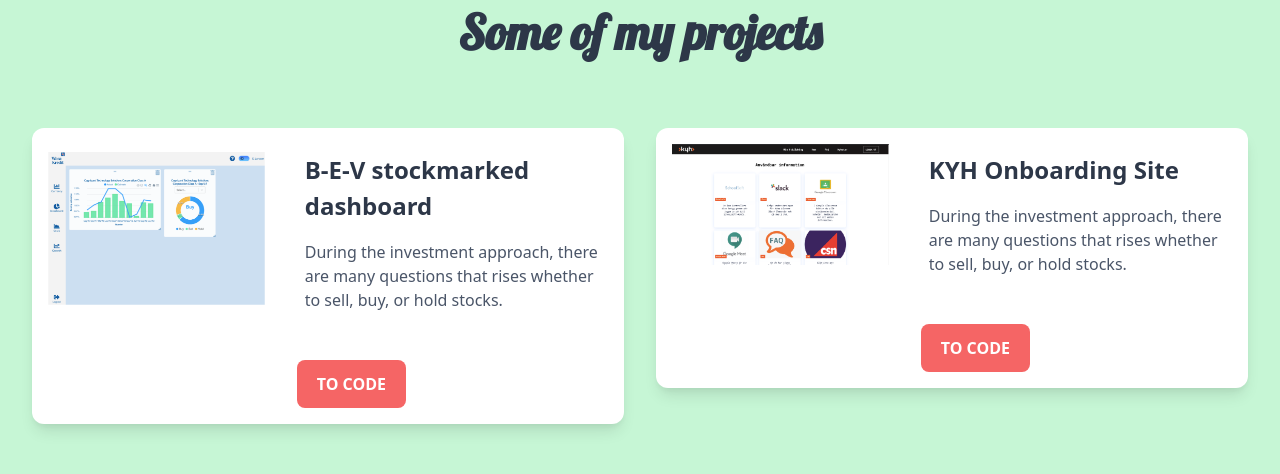
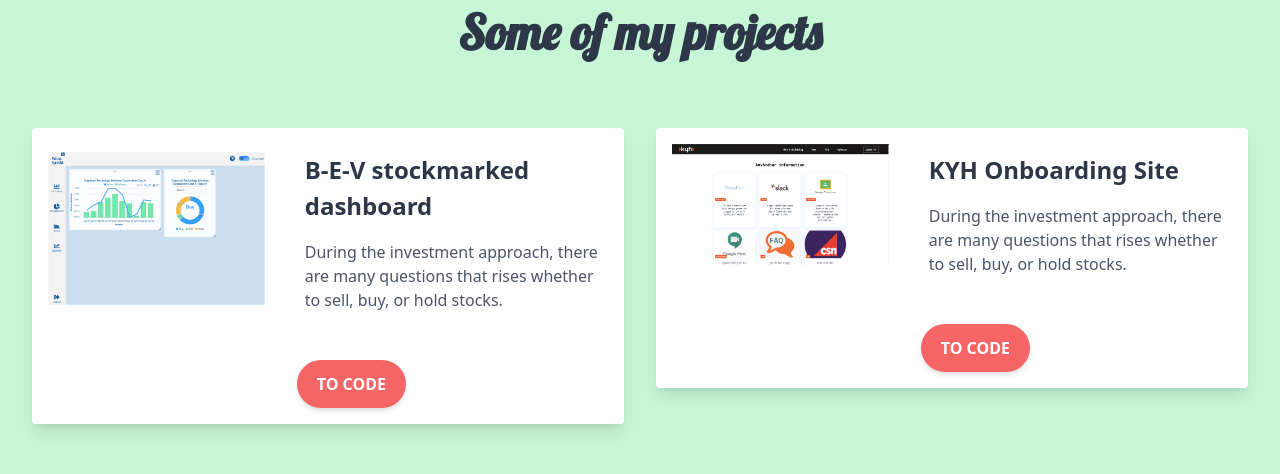
Before and after one commit to jbrorson/Exam-React-Portfolio, a React (Create React App) app: page / in a window 1280 px wide. Shown: the part 3180-3654 px from the top of the page. Built offline with nearby package versions, Linux system fonts and the light colour scheme.

Commit message:
Changed radius on card and button

```diff
--- a/src/components/Projects.js
+++ b/src/components/Projects.js
@@ -5,11 +5,11 @@ import content from '../content';
 function Projects() {
   return (
     <div className="flex flex-col min-h-screen h-max-height justify-center items-center bg-green-200 p-8">
-      <h1 className="text-5xl font-bold sans:lobster text-gray-800"
+      <h1 className="text-5xl font-bold text-gray-800"
         style={{ fontFamily: 'lobster' }}>Some of my projects</h1>
       <div className="mt-10 md:grid grid-cols-2 gap-8 ">
         <div className="block md:inline-block w-full">
-          <div className="flex flex-col md:flex-row md:max-w-4xl max-w-sm sm:w-full mx-auto bg-white rounded my-5 rounded-xl sm:rounded-0 shadow-lg over-hidden">
+          <div className="flex flex-col md:flex-row md:max-w-4xl max-w-sm sm:w-full mx-auto bg-white my-5 rounded-default sm:rounded-0 shadow-lg over-hidden">
             <div className="p-4 md:w-full">
               {/* <div className="flex flex-wrap justify-center">
                 {content.jobs.job.map((job, index) => {
@@ -35,7 +35,7 @@ function Projects() {
                 <div>
                   <div>
                     <a
-                      className="inline-block self-end px-5 py-3 uppercase mt-10 bg-red-500 rounded-lg text-white text-sm font-semibold sm:text-base"
+                      className="inline-block self-end px-5 py-3 uppercase mt-10 bg-red-500 rounded-3xl shadow-md text-white text-sm font-semibold sm:text-base"
                       href="https://github.com/knoxgon/stock-market-dashboard"
                     >
                       to code
@@ -47,7 +47,7 @@ function Projects() {
           </div>
         </div>
         <div className="block md:inline-block">
-          <div className="flex flex-col md:flex-row md:max-w-4xl max-w-sm mx-auto bg-white rounded my-5 rounded-xl sm:rounded-0 shadow-lg over-hidden">
+          <div className="flex flex-col md:flex-row md:max-w-4xl max-w-sm mx-auto bg-white my-5 rounded-default sm:rounded-0 shadow-lg over-hidden">
             <div className="p-4 md:w-full">
               <img
                 src="assets/onboard-kyh.png"
@@ -60,7 +60,7 @@ function Projects() {
                 <div>
                   <div>
                     <a
-                      className="inline-block self-end px-5 py-3 uppercase mt-10 bg-red-500 rounded-lg text-white text-sm font-semibold sm:text-base"
+                      className="inline-block self-end px-5 py-3 uppercase mt-10 bg-red-500 rounded-3xl shadow-md text-white text-sm font-semibold sm:text-base"
                       href="https://github.com/knoxgon/stock-market-dashboard"
                     >
                       to code
```
